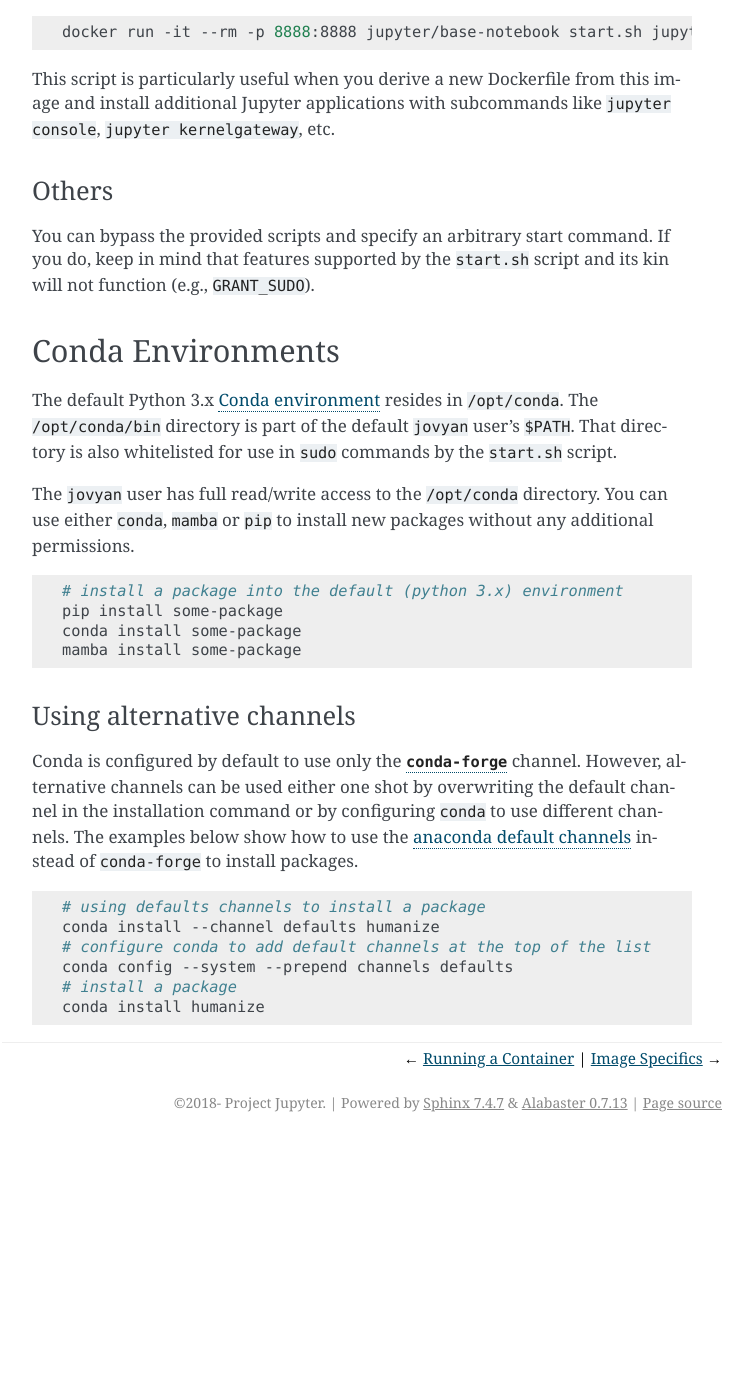
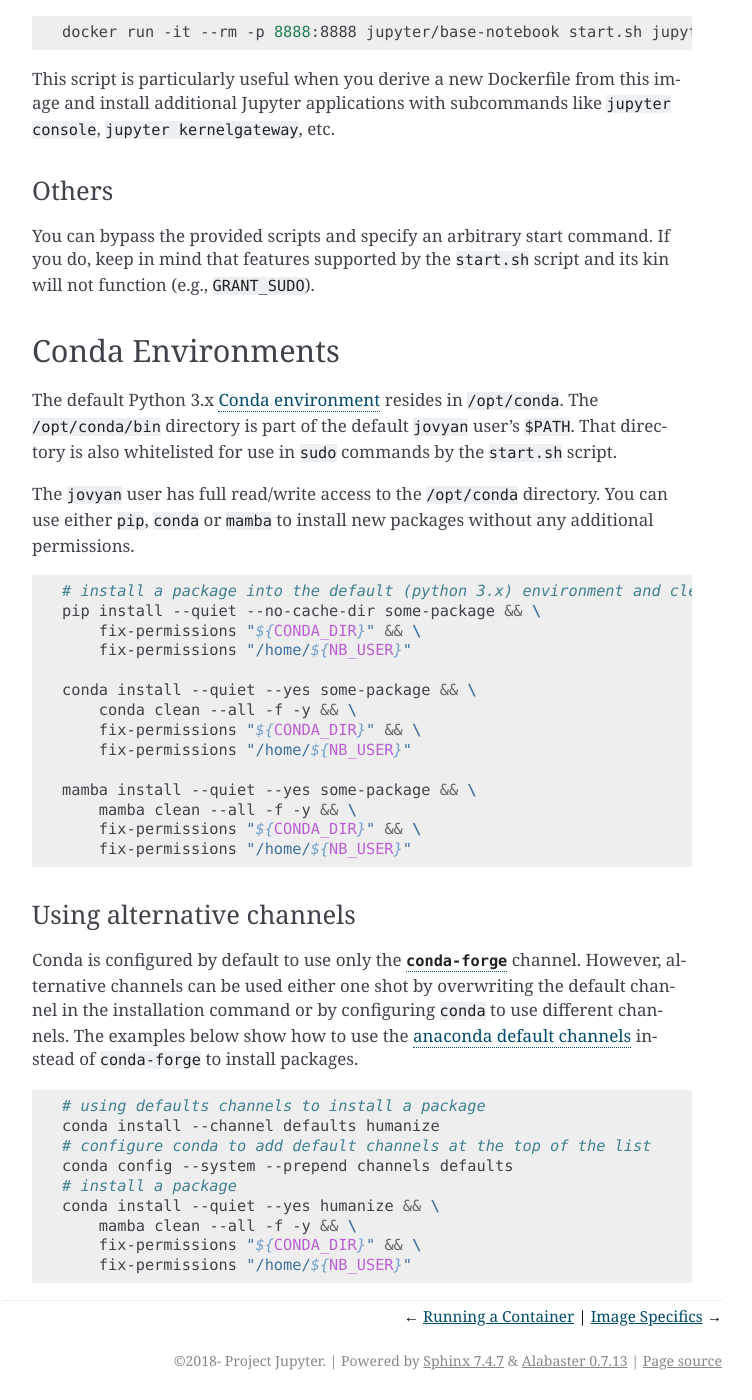
Before and after one commit to jupyter/docker-stacks, a Sphinx documentation site: the page built from docs/using/common.md, in a window 1280 px wide and 1400 px high, scrolled down 4215 px. Shown: the whole window, without its empty margins (388-1140 px from the left). Built offline with Sphinx 7.4.7, drawn with Linux system fonts in a browser that asks for light colours; before the commit the page ends 5357 px from its top, so only the background shows below that.

Commit message:
Update docs on installing packages

````diff
--- a/docs/using/common.md
+++ b/docs/using/common.md
@@ -105,13 +105,23 @@ You can bypass the provided scripts and specify an arbitrary start command. If y
 
 The default Python 3.x [Conda environment](https://conda.io/projects/conda/en/latest/user-guide/concepts/environments.html) resides in `/opt/conda`. The `/opt/conda/bin` directory is part of the default `jovyan` user's `$PATH`. That directory is also whitelisted for use in `sudo` commands by the `start.sh` script.
 
-The `jovyan` user has full read/write access to the `/opt/conda` directory. You can use either `conda`, `mamba` or `pip` to install new packages without any additional permissions.
+The `jovyan` user has full read/write access to the `/opt/conda` directory. You can use either `pip`, `conda` or `mamba` to install new packages without any additional permissions.
 
 ```bash
-# install a package into the default (python 3.x) environment
-pip install some-package
-conda install some-package
-mamba install some-package
+# install a package into the default (python 3.x) environment and cleanup after the installation
+pip install --quiet --no-cache-dir some-package && \
+    fix-permissions "${CONDA_DIR}" && \
+    fix-permissions "/home/${NB_USER}"
+
+conda install --quiet --yes some-package && \
+    conda clean --all -f -y && \
+    fix-permissions "${CONDA_DIR}" && \
+    fix-permissions "/home/${NB_USER}"
+
+mamba install --quiet --yes some-package && \
+    mamba clean --all -f -y && \
+    fix-permissions "${CONDA_DIR}" && \
+    fix-permissions "/home/${NB_USER}"
 ```
 
 ### Using alternative channels
@@ -126,5 +136,8 @@ conda install --channel defaults humanize
 # configure conda to add default channels at the top of the list
 conda config --system --prepend channels defaults
 # install a package
-conda install humanize
+conda install --quiet --yes humanize && \
+    mamba clean --all -f -y && \
+    fix-permissions "${CONDA_DIR}" && \
+    fix-permissions "/home/${NB_USER}"
 ```
````
